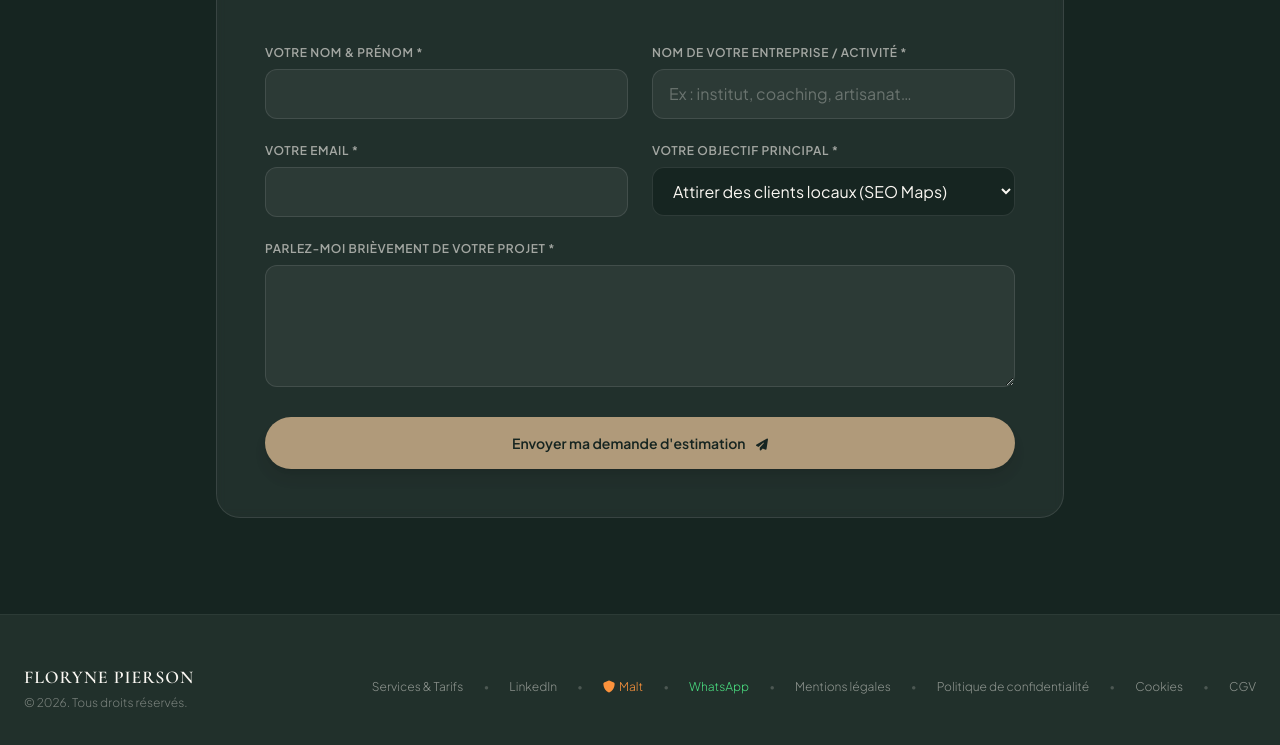
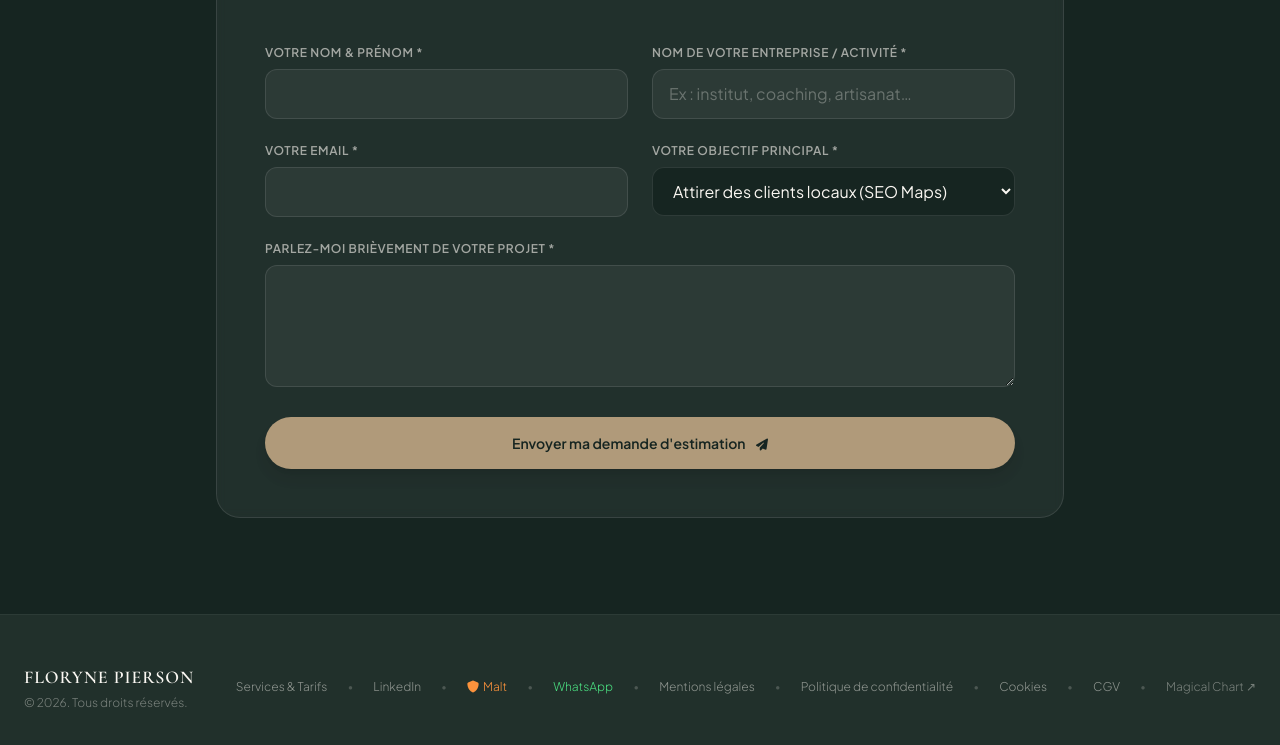
Before and after one commit to florynepierson/florynepierson, a plain HTML site: page index.html in a window 1280 px wide. Shown: the part 7663-8408 px from the top of the page. Drawn offline with nearby package versions, Linux system fonts and the light colour scheme.

Commit message:
footer: discreet link to Magical Chart (framed as a solo-built web & AI platform — a credibility asset for the AI services)

```diff
--- a/index.html
+++ b/index.html
@@ -906,6 +906,8 @@
                 <button onclick="openModal('modal-cookies')" class="hover:text-brand-cream transition-colors duration-200">Cookies</button>
                 <span class="text-brand-cream/20">•</span>
                 <button onclick="openModal('modal-cgv')" class="hover:text-brand-cream transition-colors duration-200" data-i18n="footer_cgv">CGV</button>
+                <span class="text-brand-cream/20">•</span>
+                <a href="https://www.magicalchart.com" target="_blank" rel="noopener" title="Magical Chart — une plateforme web & IA que j'ai conçue et développée en solo" class="text-brand-cream/40 hover:text-brand-cream transition-colors duration-200">Magical Chart ↗</a>
             </div>
         </div>
     </footer>
```
